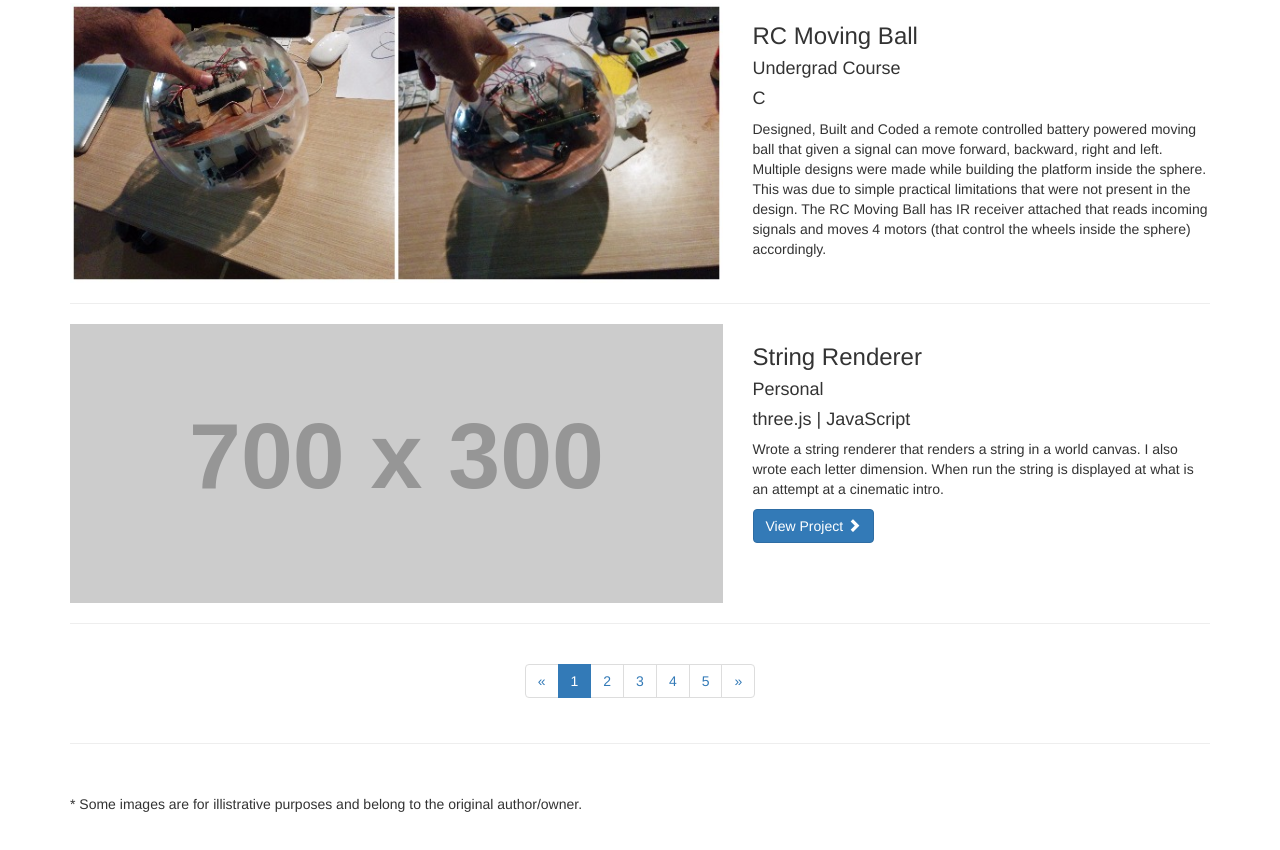
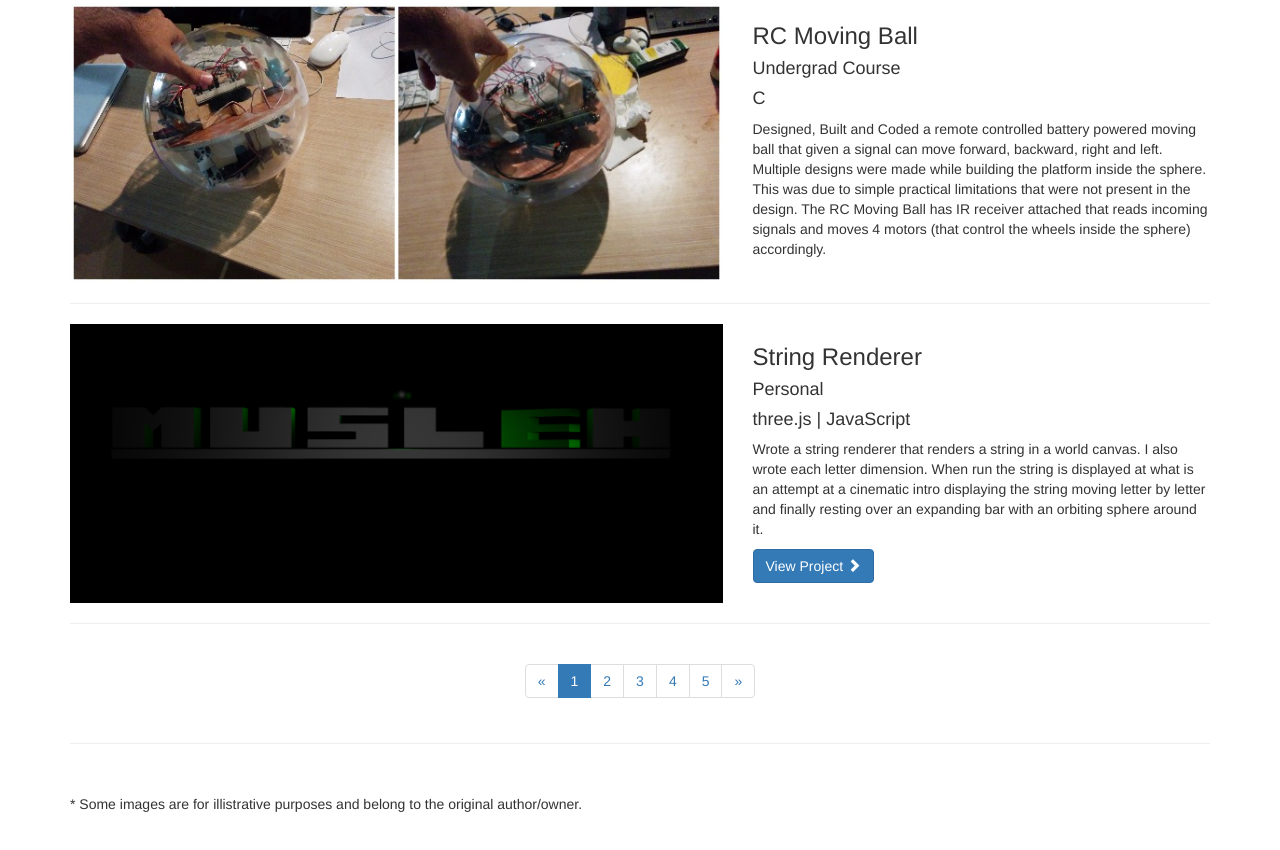
Before and after one commit to ahmad-musleh/ahmad-musleh.github.io, a website: page projects.html in a window 1280 px wide. Shown: the part 1139-1989 px from the top of the page. Drawn offline with Linux system fonts and the light colour scheme; placeholder pictures from the web are drawn by us.

Commit message:
adding Visual-Musleh

```diff
--- a/projects.html
+++ b/projects.html
@@ -9,7 +9,7 @@
     <meta name="description" content="">
     <meta name="author" content="">
 
-    <title>1 Col Portfolio - Start Bootstrap Template</title>
+    <title>Ahmad Musleh - Projects</title>
 
     <!-- Bootstrap Core CSS -->
     <link href="css/bootstrap.css" rel="stylesheet">
@@ -185,8 +185,8 @@
         <!-- Project Five -->
         <div class="row">
             <div class="col-md-7">
-                <a href="#">
-                    <img class="img-responsive" src="http://placehold.it/700x300" alt="">
+                <a href="Visual-Musleh/musleh.html">
+                    <img class="img-responsive" src="img/visual-musleh.png" alt="">
                 </a>
             </div>
             <div class="col-md-5">
@@ -194,9 +194,10 @@
                 <h4>Personal</h4>
                 <h4>three.js | JavaScript</h4>
                 <p> Wrote a string renderer that renders a string in a world canvas. I also wrote each letter dimension. When run
-                    the string is displayed at what is an attempt at a cinematic intro.
+                    the string is displayed at what is an attempt at a cinematic intro displaying the string moving letter by letter
+                    and finally resting over an expanding bar with an orbiting sphere around it.
                 </p>
-                <a class="btn btn-primary" href="#">View Project <span class="glyphicon glyphicon-chevron-right"></span></a>
+                <a class="btn btn-primary" href="Visual-Musleh/musleh.html">View Project <span class="glyphicon glyphicon-chevron-right"></span></a>
             </div>
         </div>
         <!-- /.row -->
```
Also changed, not shown: img/visual-musleh.png (added), img/visual-musleh2.png (added).
